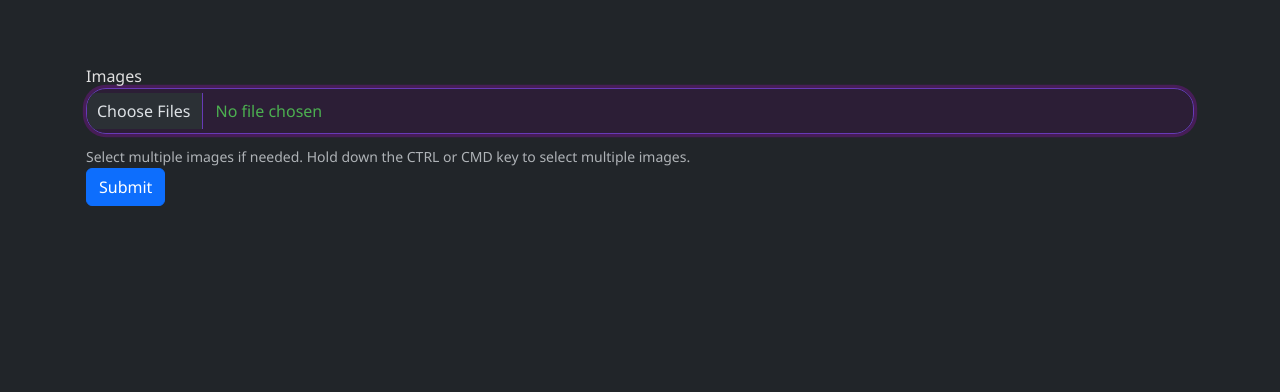
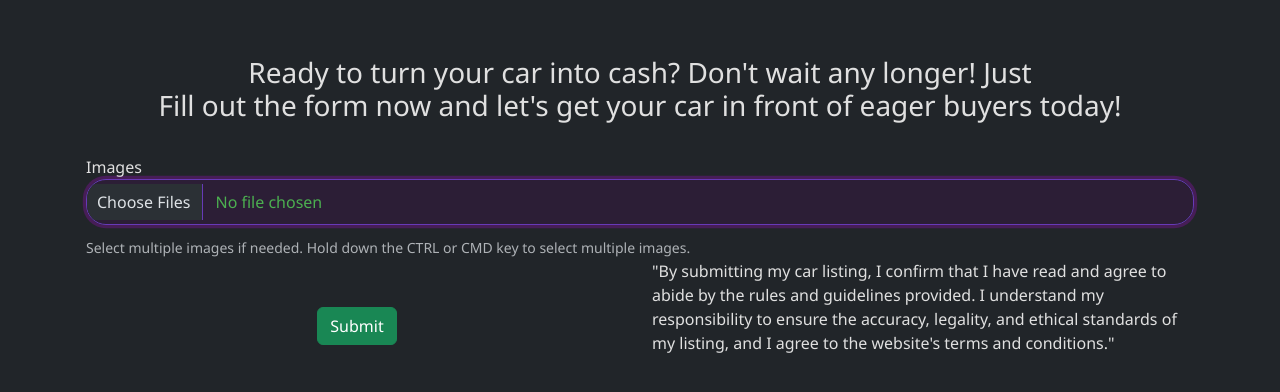
Before and after one commit to ByteRaider/AutotraderSite, a Django app: template listings/templates/listings/add_listing.html in a window 1280 px wide. Shown: the part 65-457 px from the top of the page. Run offline with Django 3.2, Linux system fonts and the light colour scheme; the template is opened without the code that fills it, so the values that code supplies are empty; some libraries are stand-ins or nearby versions.

```diff
--- a/listings/templates/listings/add_listing.html
+++ b/listings/templates/listings/add_listing.html
@@ -1,25 +1,50 @@
-{% extends "listings/base.html" %}
-{% load widget_tweaks %}
-{% block content %}
+{% extends "listings/base.html" %} {% load widget_tweaks %} {% block content %}
 
 <!-- add_listing.html -->
+<div class="container text-center">
+  <h2></h2>
+  <h3>
+    Ready to turn your car into cash? Don't wait any longer! Just
+    <p>
+      Fill out the form now and let's get your car in front of eager buyers
+      today!
+    </p>
+  </h3>
+</div>
+<div class="container"></div>
 <form method="post" enctype="multipart/form-data" class="p-3">
-  {% csrf_token %}
-  {% for field in listing_form %}
-    <div class="form-group">
-      <label for="{{ field.id_for_label }}">{{ field.label }}</label>
-      {{ field|add_class:"form-control" }}
-      {% if field.help_text %}
-        <small class="form-text text-muted">{{ field.help_text }}</small>
-      {% endif %}
-    </div>
+  {% csrf_token %} {% for field in listing_form %}
+  <div class="form-group">
+    <label for="{{ field.id_for_label }}">{{ field.label }}</label>
+    {{ field|add_class:"form-control" }} {% if field.help_text %}
+    <small class="form-text text-muted">{{ field.help_text }}</small>
+    {% endif %}
+  </div>
   {% endfor %}
   <div class="form-group">
     <label for="image">Images</label>
-    <input type="file" name="image" id="image" class="form-control" multiple>
-    <small class="form-text text-muted">Select multiple images if needed. Hold down the CTRL or CMD key to select multiple images.</small>
+    <input type="file" name="image" id="image" class="form-control" multiple />
+    <small class="form-text text-muted">
+      Select multiple images if needed. Hold down the CTRL or CMD key to select
+      multiple images.
+    </small>
   </div>
-  <button type="submit" class="btn btn-primary">Submit</button>
+
+  <div class="row">
+    <div class="col-6">
+      <div class="container text-center mt-5">
+        <button type="submit" class="btn btn-success">Submit</button>
+      </div>
+    </div>
+    <div class="col-6 justify_content_center">
+      <p>
+        "By submitting my car listing, I confirm that I have read and agree to
+        abide by the rules and guidelines provided. I understand my
+        responsibility to ensure the accuracy, legality, and ethical standards
+        of my listing, and I agree to the website's terms and conditions."
+      </p>
+    </div>
+  </div>
 </form>
 
 {% endblock %}
--- a/listings/templates/listings/base.html
+++ b/listings/templates/listings/base.html
@@ -5,7 +5,7 @@
     <meta charset="utf-8">
     <meta name="viewport" content="width=device-width, initial-scale=1.0">
 
-    <title></title>
+    <title>wheelHub</title>
     <link rel="icon" type="image/x-icon" href="{% static 'favicon.ico' %}">
     <link href="https://cdn.jsdelivr.net/npm/bootstrap@5.3.2/dist/css/bootstrap.min.css" rel="stylesheet" integrity="sha384-T3c6CoIi6uLrA9TneNEoa7RxnatzjcDSCmG1MXxSR1GAsXEV/Dwwykc2MPK8M2HN" crossorigin="anonymous">
     <link rel="stylesheet" type="text/css" href="{% static 'css/styles.css' %}">
@@ -14,7 +14,6 @@
   <body class="bg-dark">
     <header>
           {% include "listings/components/navbar.html" %}
-
     </header>
     <section>
        <article>
--- a/listings/urls.py
+++ b/listings/urls.py
@@ -19,9 +19,9 @@ urlpatterns = [
     path('listings/<int:listing_id>/remove_saved/', views.remove_saved_listing, name='remove_saved_listing'),
     path('listings/<int:listing_id>/like/', views.like_listing, name='like_listing'),
 
-    path('messages/send/<int:listing_id>/<int:receiver_id>/', views.send_message, name='send_message'),
     path('messages/', views.view_messages, name='messages'),
     path('messages/<int:message_id>/', views.view_messages, name='message'),
+    path('messages/send/<int:listing_id>/<int:receiver_id>/', views.send_message, name='send_message'),
     path('messages/reply/<int:message_id>/', views.reply_to_message, name='reply_to_message'),
     path('messages/delete/<int:message_id>/', views.delete_message, name='delete_message'),
     path('messages/thread/<int:message_id>/', views.view_message_thread, name='view_message_thread'),
--- a/static/css/styles.css
+++ b/static/css/styles.css
@@ -37,7 +37,7 @@ body {
 
 /* Hero Layout */
 .hero {
-  background: url("/path/to/your/hero-image.jpg") no-repeat center center;
+  /* background: url("/static/images/hero-image.jpg") no-repeat center center; */
   background-size: cover;
   color: #ff5722;
   text-align: center;
@@ -93,10 +93,10 @@ body {
 
 /*Cards */
 .card{
-  background-color: rgb(21, 3, 70);
+  background-color: #212529;
   color: #dfe6df;
   margin-top: 45px;
-  box-shadow: 0 0 0 0.2rem rgba(78, 11, 92, 0.25);
+  box-shadow: 0 0 0 0.4rem rgba(78, 11, 92, 0.25);
   border-radius: 10px;
   padding: 10px;
   margin-bottom: 10px;
@@ -117,3 +117,7 @@ body {
     color: #969494; /* Text color */
     box-shadow: 0 0 0 0.2rem rgba(185, 4, 221, 0.25);
   }
+
+  .unread {
+    color: #1cf108;
+}
```
Also changed, not shown: listings/templates/listings/listing_detail.html (+13 -3 lines), listings/templates/listings/login.html (+12 -17 lines), listings/templates/listings/message_thread.html (+47 -33 lines), listings/templates/listings/register.html (+18 -5 lines), listings/templates/listings/view_messages.html (+22 -11 lines), listings/views.py (+10 -15 lines).
